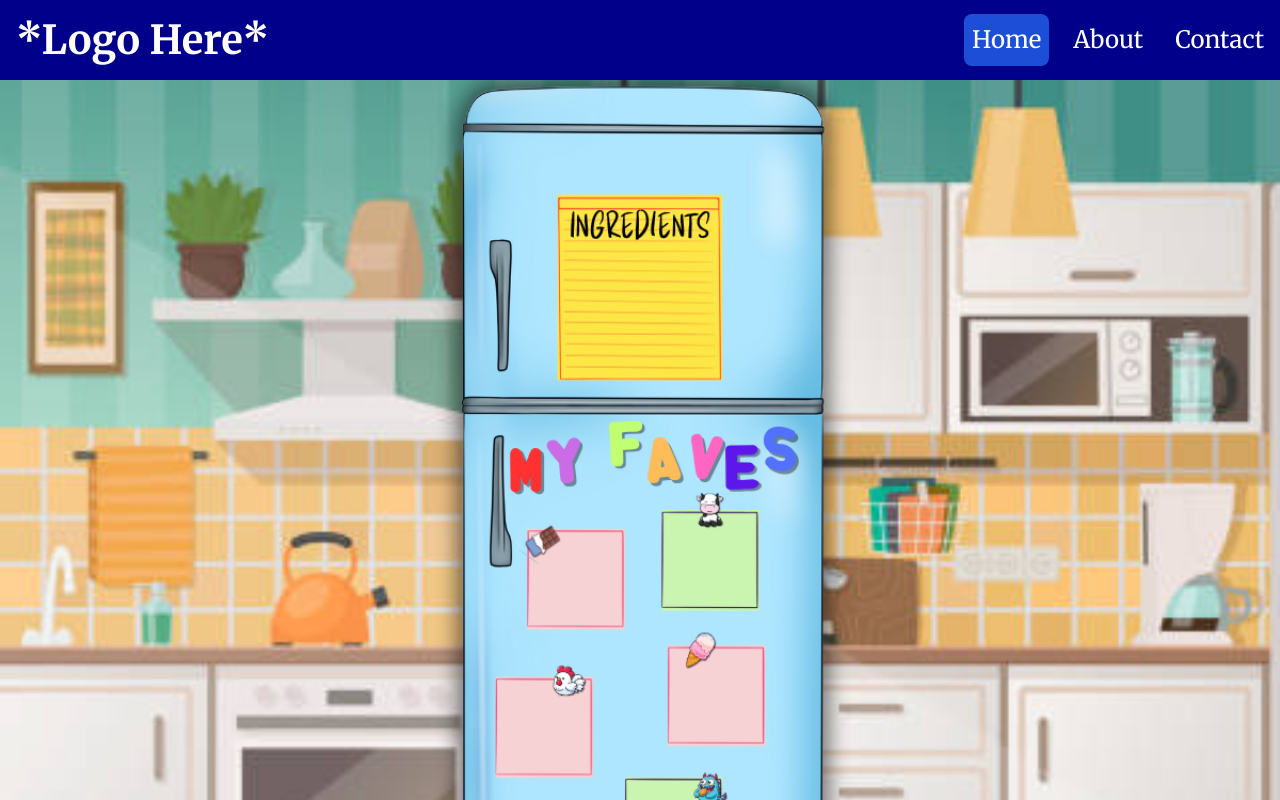
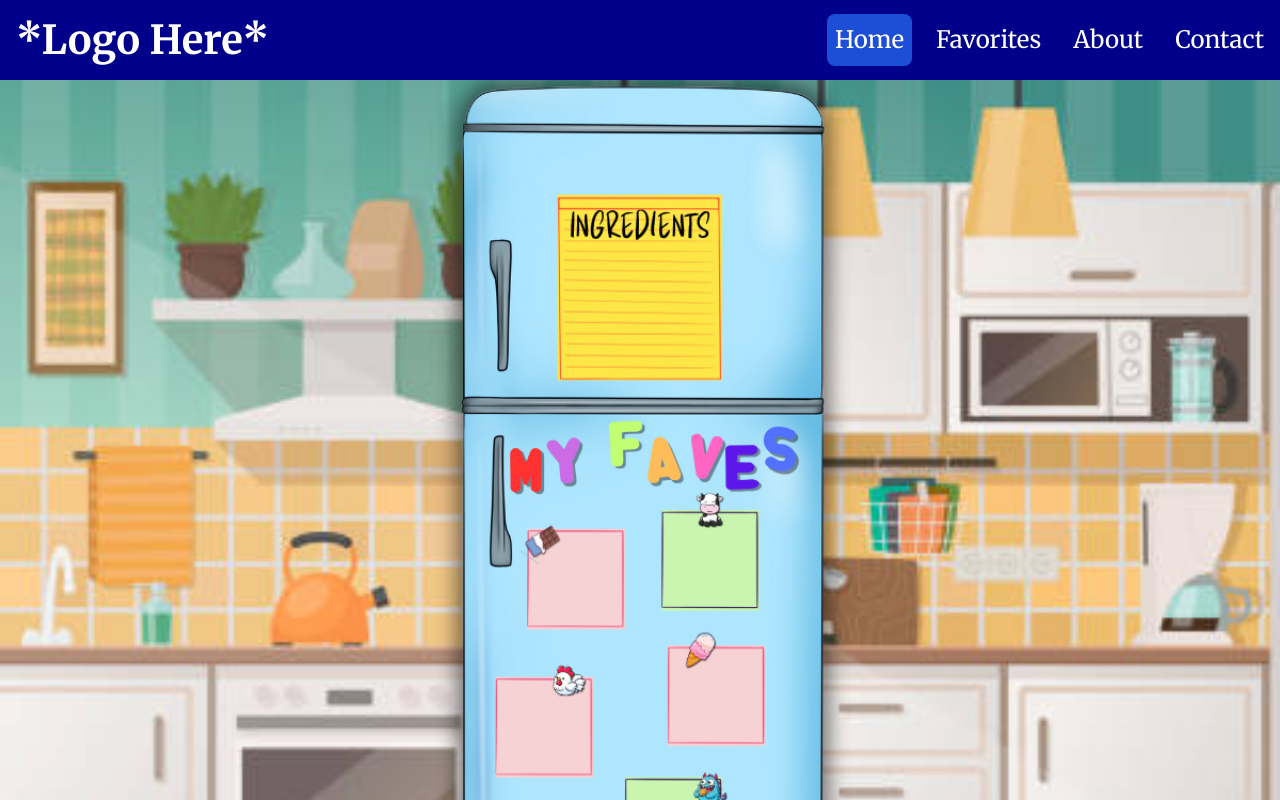
Before and after one commit to dartRamos/byte-to-bite-webapp, a React (Vite) app in the folder frontend/: page / in a window 1280 px wide. Shown: the top 800 px of the page. Built offline with nearby package versions, Linux system fonts and the light colour scheme.

Commit message:
Create link to SavedRecipes

```diff
--- a/frontend/src/components/Nav.jsx
+++ b/frontend/src/components/Nav.jsx
@@ -20,6 +20,9 @@ const Nav = () => {
           <NavLink to='/'>Home</NavLink>
         </li>
         <li>
+          <NavLink to= '/saved-recipes'>Favorites</NavLink>
+        </li>
+        <li>
           <NavLink to='/about'>About</NavLink>
         </li>
         <li>
```
